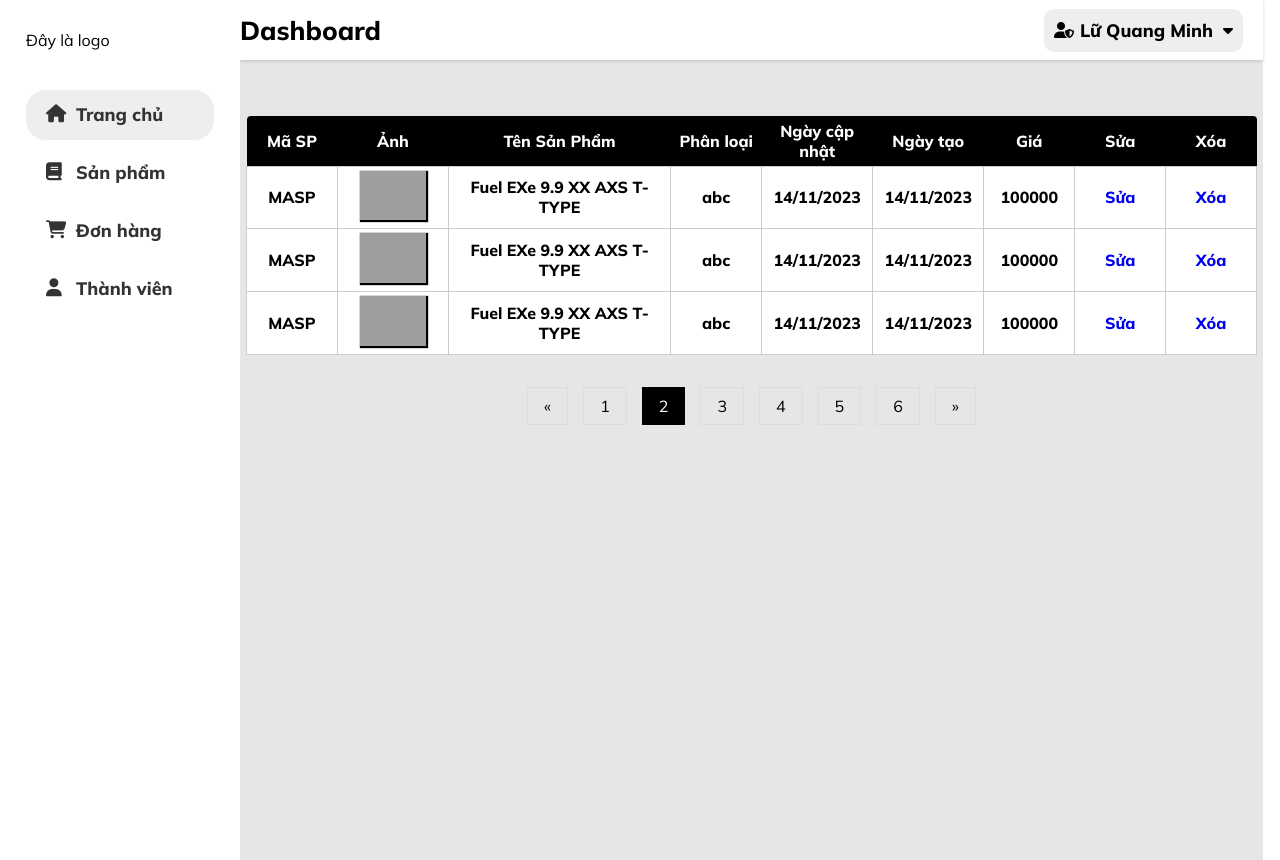
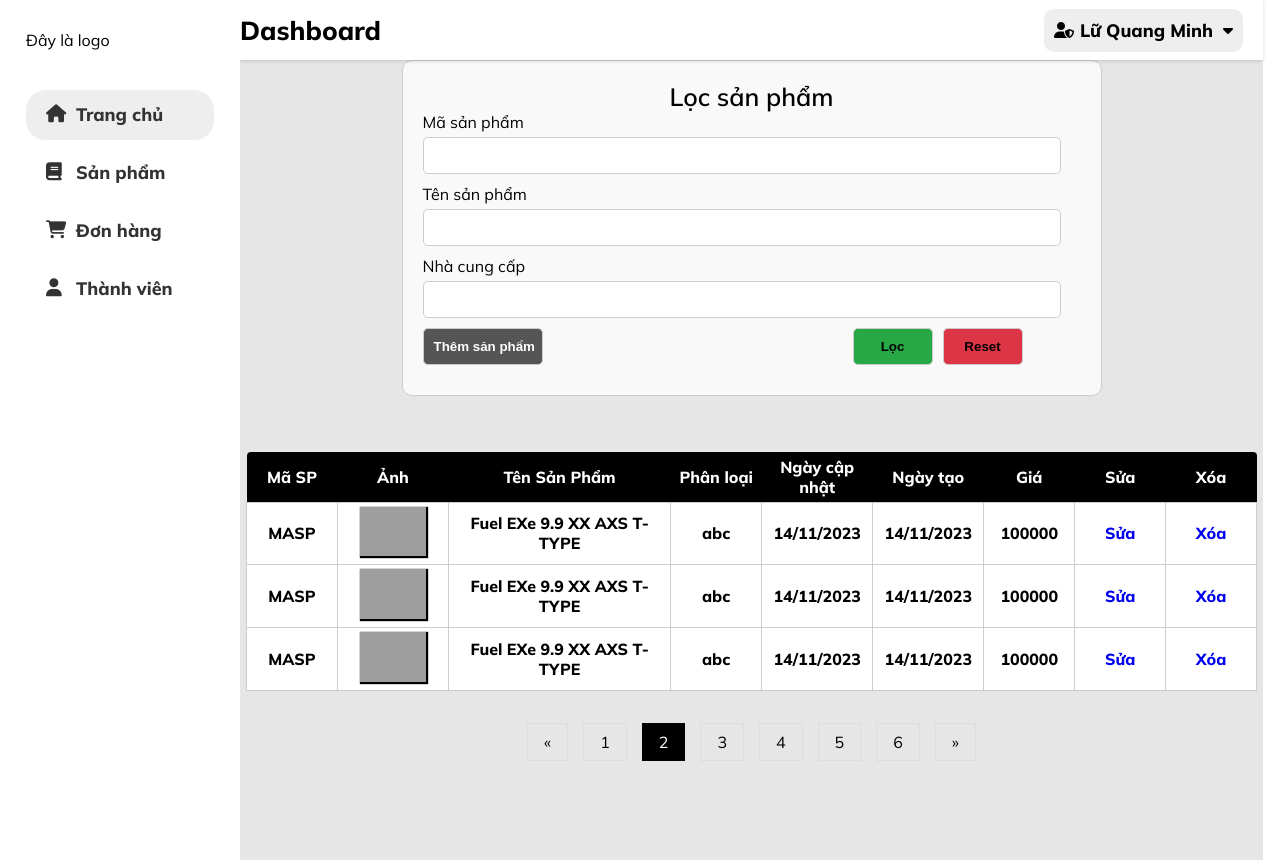
Before and after one commit to minhluquang/web2-bookstore, a PHP site: page /admin/adminProduct.html in a window 1280 px wide. Run offline with PHP 8.4, Linux system fonts and the light colour scheme; grey boxes are pictures that could not be loaded.

Commit message:
form-filter-product

```diff
--- a/admin/adminProduct.html
+++ b/admin/adminProduct.html
@@ -4,7 +4,7 @@
     <meta charset="UTF-8" />
     <meta name="viewport" content="width=device-width, initial-scale=1.0" />
     <title>Home page</title>
-    <link rel="stylesheet" href="../../css/fonts/fonts.css" />
+    <link rel="stylesheet" href="../css/fonts/fonts.css" />
     <link
       rel="stylesheet"
       href="../assets/fontawesome-free-6.5.1-web/css/all.min.css"
@@ -48,6 +48,30 @@
       </ul>
     </div>
     <div class="container">
+      <!-- filter prouct -->
+
+      <form action="" class="filter-product">
+        <p>Lọc sản phẩm</p>
+        <div class="filter_by_id">
+          <label for="">Mã sản phẩm</label>
+          <input type="text" name="" id="">
+        </div>
+        <div class="filter_by_name">
+          <label for="">Tên sản phẩm</label>
+          <input type="text" name="" id="">
+        </div>
+        <div class="filter_by_supplier">
+          <label for="">Nhà cung cấp</label>
+          <input type="text" name="" id="">
+        </div>
+        <div class="btn">
+          <input type="submit" value="Thêm sản phẩm" class="btn_add">
+          <input type="submit" name="" id="" value="Lọc" class="btn_filter">
+          <input type="submit" name="" id="" value="Reset" class="btn_reset">
+        </div>
+      </form>
+
+      <!-- end -->
       <div class="table__wrapper">
         <table id="content-product">
           <thead class="menu">
--- a/css/admin/adminProduct.css
+++ b/css/admin/adminProduct.css
@@ -93,3 +93,85 @@ td:last-child {
 .pagination a:hover:not(.active) {
   background-color: #ddd;
 }
+
+/* filter */
+.filter-product {
+  width: 700px;
+  margin: 0 auto;
+  position: relative;
+  padding: 20px;
+  background-color: #f9f9f9;
+  border: 1px solid #ccc;
+  border-radius: 10px;
+}
+
+.filter-product p {
+  text-align: center;
+  font-size:25px ;
+  font-weight: 600;
+}
+
+.filter-product label {
+  display: block;
+  margin-bottom: 5px;
+}
+
+.filter-product input[type="text"],
+.filter-product input[type="submit"] {
+  width: calc(100% - 20px);
+  padding: 10px;
+  margin-bottom: 10px;
+  border: 1px solid #ccc;
+  border-radius: 5px;
+}
+
+.filter-product input[type="submit"] {
+  cursor: pointer;
+}
+
+/* Container bao bọc các nút */
+.btn-container {
+  position: absolute;
+  top: 100%;
+  right: 20px;
+  display: flex;
+}
+
+.btn {
+  display: flex;
+}
+
+.btn_filter,
+.btn_reset {
+  width: 100px; /* Độ rộng của các nút */
+  margin-left: 10px; /* Khoảng cách giữa các nút */
+}
+
+.btn_reset {
+  background-color: #dc3545;
+  color: black;
+  font-weight: 700;
+  border: none;
+  width: 80px !important;
+}
+
+.btn_filter {
+  background-color: #28a745;
+  font-weight: 700;
+  color: black;
+  border: none;
+  width: 80px !important;
+}
+
+.btn_add {
+  background-color: #555555;
+  font-weight: 700;
+  color: #fff;
+  border: none;
+  margin-right: 300px;
+  width: 120px !important;
+}
+
+
+
+/* end */
```
